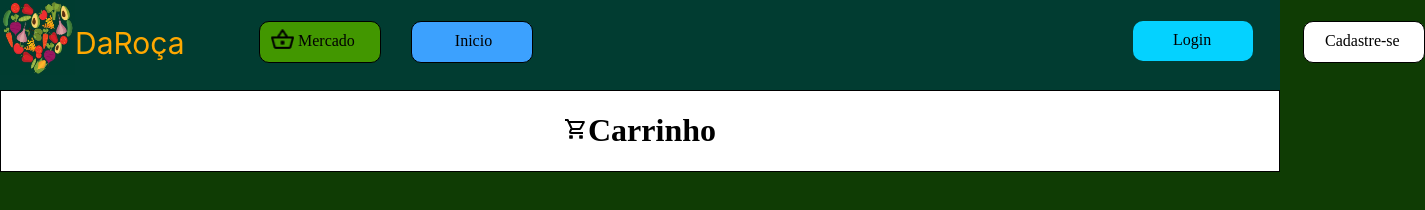
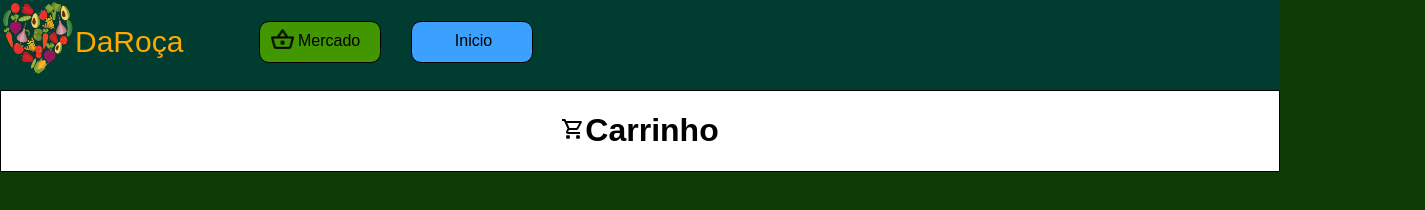
Before and after one commit to pato14123/DaRoca, a plain HTML site: page Carrinho.html in a window 1280 px wide. Shown: the whole page, 1425 px wide, since content can reach past the window. Drawn offline with Linux system fonts and the light colour scheme.

Commit message:
algumas mudanças

```diff
--- a/Carrinho.html
+++ b/Carrinho.html
@@ -8,6 +8,7 @@
         body{
             background-color: #0F3C04;
             margin: 0;
+            font-family: Arial, Helvetica, sans-serif;
         }
 
         ul{
@@ -51,7 +52,6 @@
             height: 26px;
             flex-shrink: 0;
             color: #FFA800;
-            font-family: Inter;
             font-size: 30px;
             font-style: normal;
             font-weight: 400;
@@ -86,41 +86,6 @@
             background-color: rgb(101, 138, 238);
         }
 
-        #login_botao{
-            margin-left: 600px;
-            background-color:#04D2FF;
-            width: 120px;
-            border: 0px solid;
-        }
-
-        #login_botao:hover{
-            cursor: pointer;
-            background-color: #06b3aa;
-        }
-
-        #login_botao p{
-            margin-left: 40px;
-        }
-
-        #cadastrar_botao{
-            margin-left: 50px;
-            background-color:#ffffff;
-            width: 120px;
-        }
-
-        #cadastrar_botao:hover{
-            cursor: pointer;
-            background-color: #d8d8d8;
-        }
-
-        #cadastrar_botao:active{
-            background-color: #9b9b9b;
-        }
-
-        #cadastrar_botao p{
-            margin-left: 21px;
-        }
-
         #titulo{
             display: flex;
             justify-content: center;
@@ -132,20 +97,12 @@
     </style>
 
     <script>  // java
-        function abrir_cadastro() {
-            location.href = 'Cadastro.html'
-        }
-
         function abrir_mercado() {
             location.href = 'Mercado.html'
         }
 
-        function abrir_login() {
-            location.href = 'Login.html'
-        }
-
         function Retornar() {
-            location.href = 'DaRoca.html'
+            location.href = 'DaRoca_Conectado.html'
         }
 
     </script>
@@ -159,8 +116,6 @@
         <ul>
             <li onclick="abrir_mercado()" id="mercado_botao"><img src="Imagens/Icone_Mercado.png"><p>Mercado</p></li>
             <li onclick="Retornar()" id="inicio_botao"><p>Inicio</p></li>
-            <li onclick="abrir_login()" id="login_botao"><p>Login</p></li>
-            <li onclick="abrir_cadastro()" id="cadastrar_botao"><p>Cadastre-se</p></li>
         </ul>
     </nav>
 
```
Also changed, not shown: DaRoca.html (+2 -2 lines), Mercado.html (+2 -3 lines), perfil.html (+4 -0 lines).
